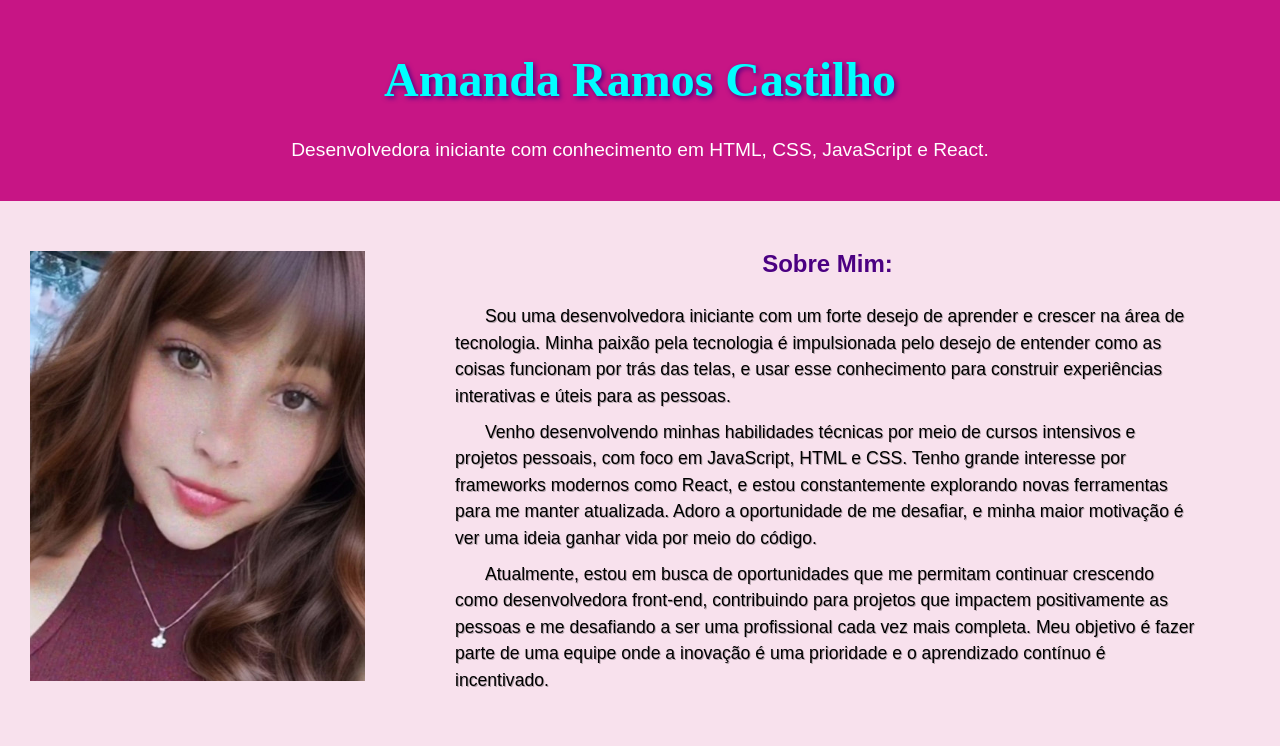
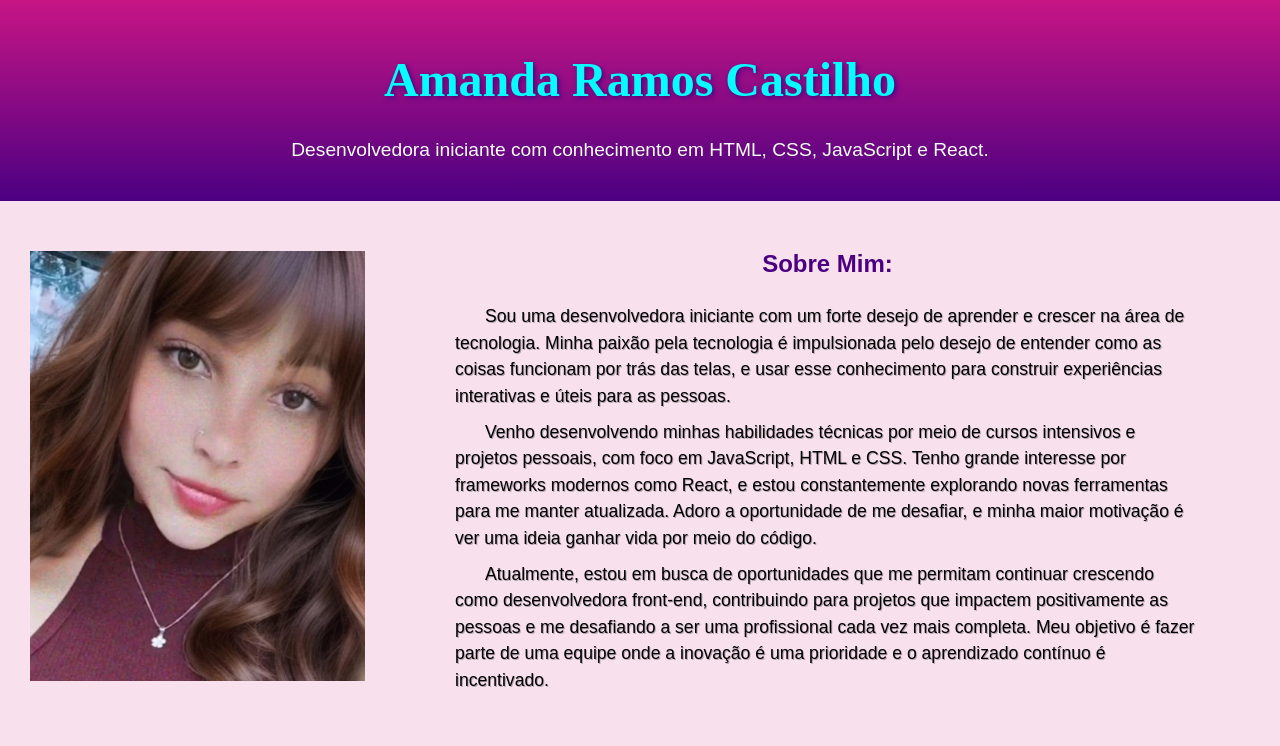
Before and after one commit to MandyCastilho/MandyCastilho, a React (Create React App) app: page / in a window 1280 px wide. Shown: the top 746 px of the page. Built offline with nearby package versions, Linux system fonts and the light colour scheme; a web font is replaced by a local one.

Commit message:
Atualização
Mudei as cores do header e do footer.

```diff
--- a/src/App.css
+++ b/src/App.css
@@ -45,6 +45,7 @@ header, footer {
     color: white;
     text-align: center;
     padding: 20px;
+    background: linear-gradient(to bottom, var(--cor-rosa), var(--cor-roxo));
 }
 
 header, footer > p {
@@ -145,6 +146,7 @@ h3 {
 
 footer > p {
     text-shadow: 2px 2px 5px var(--cor-roxo);
+
 }
 
 @media (max-width: 768px) {
```
